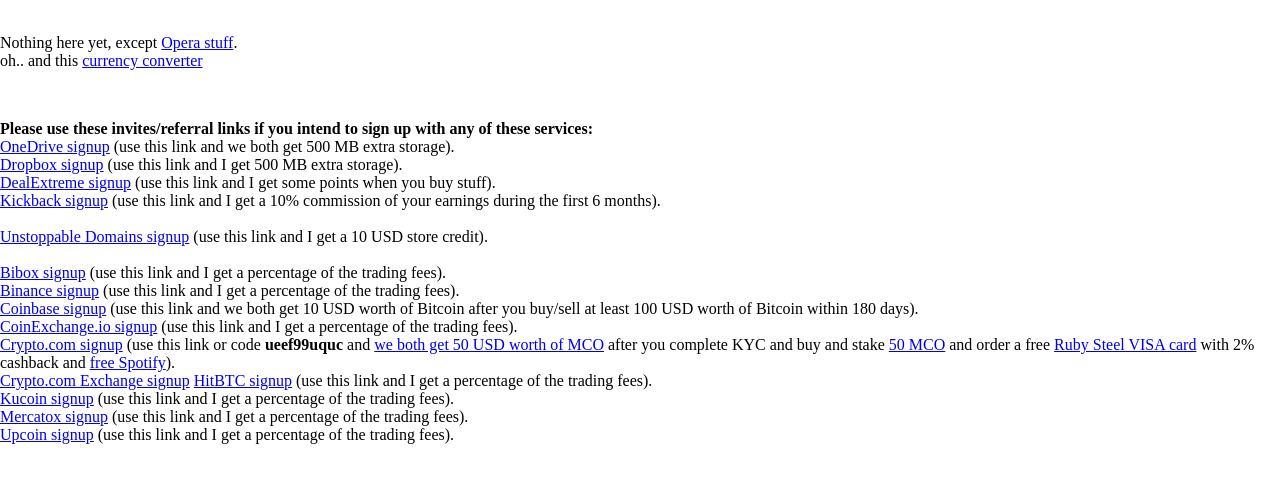
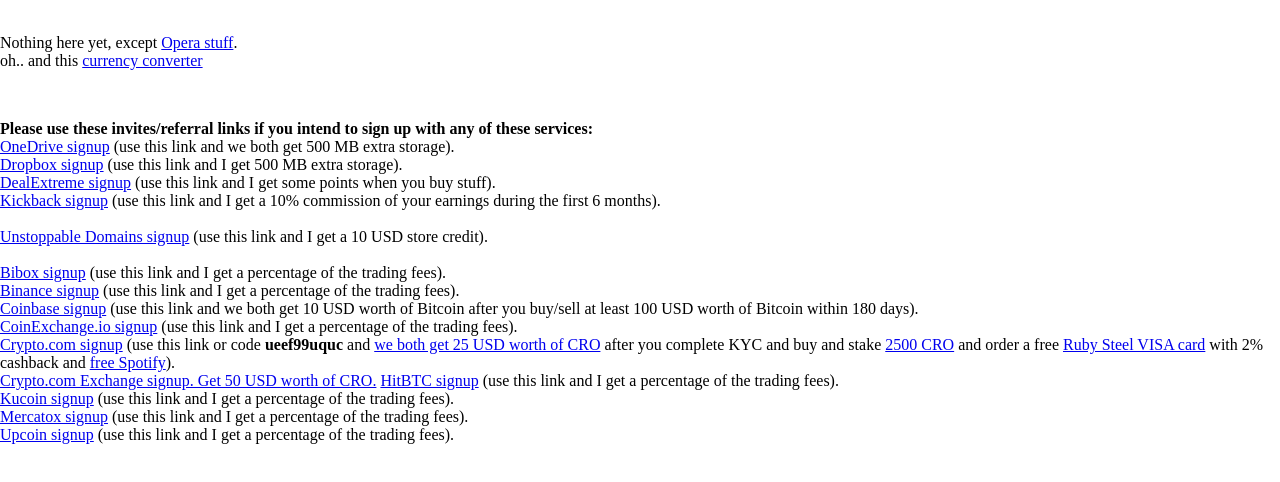
Before and after one commit to olaemb/olaemb.github.io, a plain HTML site: page index.html in a window 1280 px wide. Drawn offline with Linux system fonts and the light colour scheme.

Commit message:
Fix links.

```diff
--- a/index.html
+++ b/index.html
@@ -22,8 +22,8 @@ oh.. and this <A href="currency/">currency converter</A> </p>
 <A href="https://www.binance.com/en/register?ref=LX172TPS">Binance signup</A> (use this link and I get a percentage of the trading fees).<BR>
 <A href="https://www.coinbase.com/join/5a3dfca866734501303bbd8d">Coinbase signup</A> (use this link and we both get 10 USD worth of Bitcoin after you buy/sell at least 100 USD worth of Bitcoin within 180 days).<BR>
 <A href="https://www.coinexchange.io/?r=fec93a52">CoinExchange.io signup</A> (use this link and I get a percentage of the trading fees).<BR>
-<A href="https://platinum.crypto.com/r/ueef99uquc">Crypto.com signup</A> (use this link or code <b>ueef99uquc</b> and <A href="https://help.crypto.com/en/articles/3124990-bg50-referral-program">we both get 50 USD worth of MCO</A> after you complete KYC and buy and stake <A href="https://coinmarketcap.com/converter/mco/usd/?amt=50">50 MCO</A> and order a free <A href="https://crypto.com/en/cards.html">Ruby Steel VISA card</A> with 2% cashback and <A href="https://help.crypto.com/en/articles/3477409-purchase-rebates">free Spotify</A>).<BR>
-<A href="https://auth.crypto.com/exchange/signup?ref=ueef99uquc">Crypto.com Exchange signup</A>
+<A href="https://crypto.com/app/ueef99uquc">Crypto.com signup</A> (use this link or code <b>ueef99uquc</b> and <A href="https://help.crypto.com/en/articles/3124990-bg25-referral-program">we both get 25 USD worth of CRO</A> after you complete KYC and buy and stake <A href="https://coinmarketcap.com/converter/cro/usd/?amt=2500">2500 CRO</A> and order a free <A href="https://crypto.com/en/cards.html">Ruby Steel VISA card</A> with 2% cashback and <A href="https://help.crypto.com/en/articles/3477409-purchase-rebates">free Spotify</A>).<BR>
+<A href="https://crypto.com/exch/ueef99uquc">Crypto.com Exchange signup. Get 50 USD worth of CRO.</A>
 <A href="https://hitbtc.com/?ref_id=5a9597f1dbcea">HitBTC signup</A> (use this link and I get a percentage of the trading fees).<BR>
 <A href="https://www.kucoin.com/#/?r=7at1Ke">Kucoin signup</A> (use this link and I get a percentage of the trading fees).<BR>
 <A href="https://mercatox.com/?referrer=227158">Mercatox signup</A> (use this link and I get a percentage of the trading fees).<BR>
```
